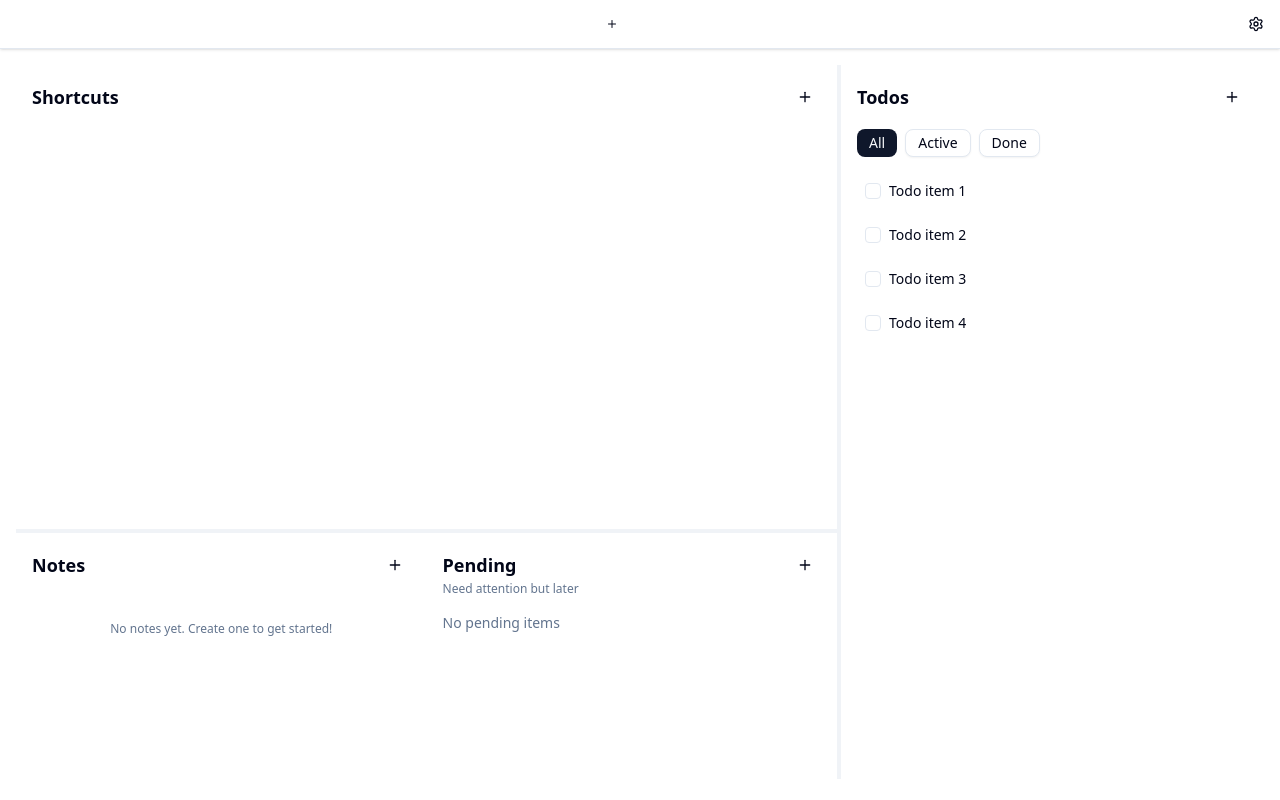
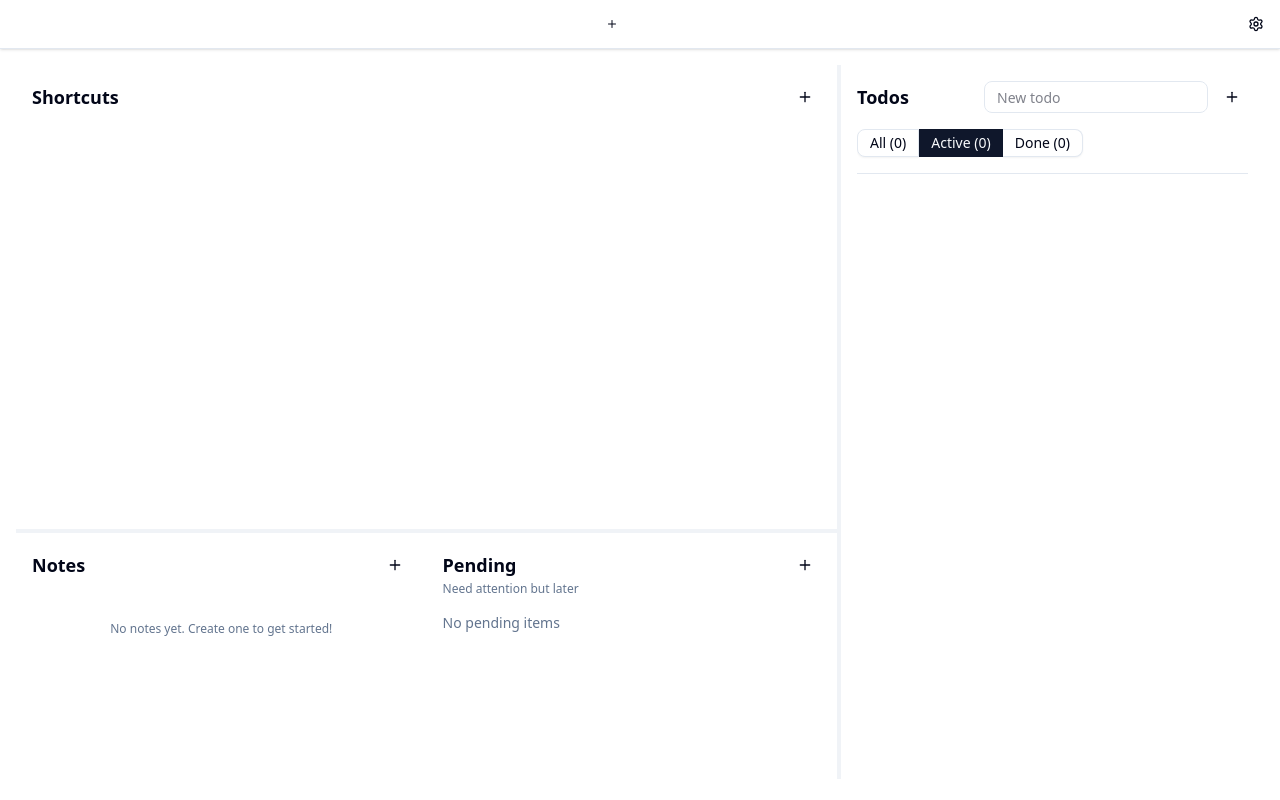
Before and after one commit to yogiprsetya/daily-tab, a React (Vite) app: page / in a window 1280 px wide. Built offline with nearby package versions, Linux system fonts and the light colour scheme.

Commit message:
integration todos

```diff
--- a/src/adapters/index.ts
+++ b/src/adapters/index.ts
@@ -21,3 +21,8 @@ export {
   createPendingAdapter,
   type PendingAdapter,
 } from './pending.adapter';
+export {
+  todosAdapter,
+  createTodosAdapter,
+  type TodosAdapter,
+} from './todos.adapter';
--- /dev/null
+++ b/src/adapters/todos.adapter.ts
@@ -0,0 +1,33 @@
+/**
+ * Todos Adapter
+ * Handles persistence of todos to storage
+ */
+
+import type { Todo } from '~/types/todos';
+import { storageAdapter } from './storage.adapter';
+
+const TODOS_STORAGE_KEY = 'daily-tab-todos';
+
+export interface TodosAdapter {
+  load(): Todo[];
+  save(todos: Todo[]): void;
+  clear(): void;
+}
+
+export const createTodosAdapter = (): TodosAdapter => {
+  return {
+    load(): Todo[] {
+      return storageAdapter.getItem(TODOS_STORAGE_KEY, []);
+    },
+
+    save(todos: Todo[]): void {
+      storageAdapter.setItem(TODOS_STORAGE_KEY, todos);
+    },
+
+    clear(): void {
+      storageAdapter.removeItem(TODOS_STORAGE_KEY);
+    },
+  };
+};
+
+export const todosAdapter = createTodosAdapter();
--- /dev/null
+++ b/src/components/ui/checkbox.tsx
@@ -0,0 +1,31 @@
+'use client';
+
+import * as React from 'react';
+import { Checkbox as CheckboxPrimitive } from 'radix-ui';
+import { cn } from '~/utils/cn';
+import { CheckIcon } from 'lucide-react';
+
+function Checkbox({
+  className,
+  ...props
+}: React.ComponentProps<typeof CheckboxPrimitive.Root>) {
+  return (
+    <CheckboxPrimitive.Root
+      data-slot="checkbox"
+      className={cn(
+        'border-input dark:bg-input/30 data-checked:bg-primary data-checked:text-primary-foreground dark:data-checked:bg-primary data-checked:border-primary aria-invalid:aria-checked:border-primary aria-invalid:border-destructive dark:aria-invalid:border-destructive/50 focus-visible:border-ring focus-visible:ring-ring/50 aria-invalid:ring-destructive/20 dark:aria-invalid:ring-destructive/40 flex size-4 items-center justify-center rounded border transition-colors group-has-disabled/field:opacity-50 focus-visible:ring-3 aria-invalid:ring-3 peer relative shrink-0 outline-none after:absolute after:-inset-x-3 after:-inset-y-2 disabled:cursor-not-allowed disabled:opacity-50',
+        className
+      )}
+      {...props}
+    >
+      <CheckboxPrimitive.Indicator
+        data-slot="checkbox-indicator"
+        className="[&>svg]:size-3.5 grid place-content-center text-current transition-none"
+      >
+        <CheckIcon />
+      </CheckboxPrimitive.Indicator>
+    </CheckboxPrimitive.Root>
+  );
+}
+
+export { Checkbox };
--- a/src/components/widgets/pending.tsx
+++ b/src/components/widgets/pending.tsx
@@ -135,6 +135,7 @@ export const PendingWidget = () => {
         onOpenChange={setDialogOpen}
         editing={editing}
         onSave={handleSave}
+        onDelete={(id) => deleteItem(id)}
       />
     </ScrollArea>
   );
--- a/src/components/widgets/todos.tsx
+++ b/src/components/widgets/todos.tsx
@@ -1,49 +1,196 @@
-import { Plus, Check } from 'lucide-react';
+import { useRef, useState } from 'react';
+import { Plus, Trash2, Pencil, X } from 'lucide-react';
 import { Button } from '~/components/ui/button';
+import { Input } from '~/components/ui/input';
+import { ButtonGroup } from '~/components/ui/button-group';
 import { ScrollArea } from '../ui/scroll-area';
+import { Separator } from '../ui/separator';
+import { Checkbox } from '~/components/ui/checkbox';
+import type { Todo } from '~/types/todos';
+import { useTodos } from '~/state/use-todos';
+import { cn } from '~/utils/cn';
 
 export const TodosWidget = () => {
+  const {
+    filtered,
+    filter,
+    setFilter,
+    counts,
+    addTodo,
+    updateTodo,
+    deleteTodo,
+    clearCompleted,
+  } = useTodos();
+
+  const [editingId, setEditingId] = useState<string | null>(null);
+  const [newTitle, setNewTitle] = useState('');
+  const inputRef = useRef<HTMLInputElement>(null);
+
+  const saveEdit = (todo: Todo, title: string) => {
+    const t = title.trim();
+    if (!t) return;
+    updateTodo(todo.id, { title: t });
+    setEditingId(null);
+  };
+
+  const handleAdd = () => {
+    const t = newTitle.trim();
+    if (!t) return;
+    addTodo(t);
+    setNewTitle('');
+    inputRef.current?.focus();
+  };
+
   return (
     <ScrollArea className="h-full flex flex-col bg-card p-4">
       <div className="flex items-center justify-between mb-4">
         <h2 className="text-lg font-semibold text-foreground">Todos</h2>
-        <Button size="icon-sm" variant="ghost" aria-label="Add todo">
-          <Plus className="h-4 w-4" />
-        </Button>
+
+        <div className="flex items-center gap-2">
+          <Input
+            ref={inputRef}
+            value={newTitle}
+            onChange={(e) => setNewTitle(e.target.value)}
+            placeholder="New todo"
+            className="h-8 w-56"
+            onKeyDown={(e) => {
+              if (e.key === 'Enter') handleAdd();
+            }}
+          />
+
+          <Button
+            size="icon-sm"
+            variant="ghost"
+            aria-label="Add todo"
+            onClick={handleAdd}
+          >
+            <Plus className="h-4 w-4" />
+          </Button>
+        </div>
       </div>
 
-      {/* Filter chips */}
-      <div className="flex gap-2 mb-4">
-        <Button size="sm" variant="default" className="h-7">
-          All
-        </Button>
-        <Button size="sm" variant="outline" className="h-7">
-          Active
-        </Button>
-        <Button size="sm" variant="outline" className="h-7">
-          Done
-        </Button>
+      <div className="flex items-center justify-between mb-4">
+        <ButtonGroup>
+          <Button
+            size="sm"
+            variant={filter === 'all' ? 'default' : 'outline'}
+            className="h-7"
+            onClick={() => setFilter('all')}
+          >
+            All ({counts.total})
+          </Button>
+
+          <Button
+            size="sm"
+            variant={filter === 'active' ? 'default' : 'outline'}
+            className="h-7"
+            onClick={() => setFilter('active')}
+          >
+            Active ({counts.active})
+          </Button>
+
+          <Button
+            size="sm"
+            variant={filter === 'done' ? 'default' : 'outline'}
+            className="h-7"
+            onClick={() => setFilter('done')}
+          >
+            Done ({counts.done})
+          </Button>
+        </ButtonGroup>
+
+        {counts.done > 0 && (
+          <Button
+            size="sm"
+            variant="outline"
+            className="h-7"
+            onClick={clearCompleted}
+          >
+            Clear completed
+          </Button>
+        )}
       </div>
 
+      <Separator className="mb-3" />
+
       <div className="flex-1 overflow-y-auto">
-        {/* Todo items placeholder */}
-        <ul className="space-y-2">
-          {Array.from({ length: 4 }).map((_, i) => (
-            <li
-              key={i}
-              className="flex items-center gap-2 p-2 rounded-md hover:bg-muted group"
-            >
-              <button
-                className="shrink-0 w-4 h-4 rounded border border-border hover:bg-primary transition-colors"
-                aria-label="Toggle todo"
+        <ul className="space-y-1">
+          {filtered.map((todo) => {
+            const isEditing = editingId === todo.id;
+
+            return (
+              <li
+                key={todo.id}
+                className="flex items-center gap-2 px-2 py-1 rounded-sm hover:bg-muted group"
               >
-                <Check className="h-3 w-3 text-background hidden" />
-              </button>
-              <span className="flex-1 text-sm text-foreground">
-                Todo item {i + 1}
-              </span>
-            </li>
-          ))}
+                <Checkbox
+                  aria-label="Toggle todo"
+                  checked={todo.completed}
+                  onCheckedChange={(checked) =>
+                    updateTodo(todo.id, { completed: !!checked })
+                  }
+                />
+
+                {!isEditing ? (
+                  <span
+                    className={cn(
+                      'flex-1 text-sm text-foreground',
+                      todo.completed && 'line-through text-muted-foreground'
+                    )}
+                  >
+                    {todo.title}
+                  </span>
+                ) : (
+                  <Input
+                    autoFocus
+                    defaultValue={todo.title}
+                    className="flex-1 h-8"
+                    onKeyDown={(e) => {
+                      if (e.key === 'Enter') {
+                        const v = (e.target as HTMLInputElement).value;
+                        saveEdit(todo, v);
+                      } else if (e.key === 'Escape') {
+                        setEditingId(null);
+                      }
+                    }}
+                    onBlur={(e) => saveEdit(todo, e.target.value)}
+                  />
+                )}
+
+                {!isEditing ? (
+                  <div className="opacity-0 group-hover:opacity-100 transition-opacity flex gap-1">
+                    <Button
+                      size="icon-xs"
+                      variant="ghost"
+                      aria-label="Edit"
+                      onClick={() => setEditingId(todo.id)}
+                    >
+                      <Pencil />
+                    </Button>
+
+                    <Button
+                      size="icon-xs"
+                      variant="destructive"
+                      className="opacity-75"
+                      aria-label="Delete"
+                      onClick={() => deleteTodo(todo.id)}
+                    >
+                      <Trash2 />
+                    </Button>
+                  </div>
+                ) : (
+                  <Button
+                    size="icon-xs"
+                    variant="ghost"
+                    aria-label="Cancel"
+                    onClick={() => setEditingId(null)}
+                  >
+                    <X />
+                  </Button>
+                )}
+              </li>
+            );
+          })}
         </ul>
       </div>
     </ScrollArea>
--- /dev/null
+++ b/src/state/use-todos.ts
@@ -0,0 +1,120 @@
+import { useCallback, useMemo, useState } from 'react';
+import { showAlert } from '~/components/ui/alert-provider';
+import type { Todo, TodoFilter } from '~/types/todos';
+import { todosAdapter } from '~/adapters';
+
+function generateId(): string {
+  return Date.now().toString(36) + Math.random().toString(36).slice(2);
+}
+
+export function useTodos() {
+  const [todos, setTodos] = useState<Todo[]>(() => todosAdapter.load());
+  const [filter, setFilter] = useState<TodoFilter>('active');
+
+  // CREATE
+  const addTodo = useCallback(
+    (title: string) => {
+      const t = title.trim();
+      if (!t) return null;
+      const newTodo: Todo = {
+        id: generateId(),
+        title: t,
+        completed: false,
+        createdAt: Date.now(),
+        updatedAt: Date.now(),
+      };
+      const updated = [...todos, newTodo];
+      setTodos(updated);
+      todosAdapter.save(updated);
+      return newTodo;
+    },
+    [todos]
+  );
+
+  // READ
+  const getTodos = useCallback(() => todos, [todos]);
+  const getTodoById = useCallback(
+    (id: string) => {
+      return todos.find((t) => t.id === id) || null;
+    },
+    [todos]
+  );
+
+  // UPDATE
+  const updateTodo = useCallback(
+    (id: string, data: Partial<Pick<Todo, 'title' | 'completed'>>) => {
+      const updated = todos.map((t) =>
+        t.id === id ? { ...t, ...data, updatedAt: Date.now() } : t
+      );
+      setTodos(updated);
+      todosAdapter.save(updated);
+      return updated.find((t) => t.id === id) || null;
+    },
+    [todos]
+  );
+
+  const toggleTodo = useCallback(
+    (id: string) => {
+      const t = todos.find((x) => x.id === id);
+      if (!t) return null;
+      return updateTodo(id, { completed: !t.completed });
+    },
+    [todos, updateTodo]
+  );
+
+  // DELETE
+  const deleteTodo = useCallback(
+    async (id: string) => {
+      const updated = todos.filter((t) => t.id !== id);
+      setTodos(updated);
+      todosAdapter.save(updated);
+      await showAlert('Todo deleted');
+    },
+    [todos]
+  );
+
+  const clearCompleted = useCallback(() => {
+    const updated = todos.filter((t) => !t.completed);
+    setTodos(updated);
+    todosAdapter.save(updated);
+  }, [todos]);
+
+  const deleteAll = useCallback(() => {
+    setTodos([]);
+    todosAdapter.clear();
+  }, []);
+
+  const filtered = useMemo(() => {
+    switch (filter) {
+      case 'active':
+        return todos.filter((t) => !t.completed);
+      case 'done':
+        return todos.filter((t) => t.completed);
+      default:
+        return todos;
+    }
+  }, [todos, filter]);
+
+  const counts = useMemo(() => {
+    const total = todos.length;
+    const done = todos.filter((t) => t.completed).length;
+    const active = total - done;
+    return { total, active, done };
+  }, [todos]);
+
+  return {
+    todos,
+    filter,
+    setFilter,
+    filtered,
+    counts,
+    addTodo,
+    getTodos,
+    getTodoById,
+    updateTodo,
+    toggleTodo,
+    deleteTodo,
+    clearCompleted,
+    deleteAll,
+  } as const;
+}
--- a/src/types/todos.ts
+++ b/src/types/todos.ts
@@ -1,3 +1,5 @@
+export type TodoFilter = 'all' | 'active' | 'done';
+
 export interface Todo {
   id: string;
   title: string;
```
Also changed, not shown: src/components/common/pending-dialog.tsx (+17 -0 lines).
